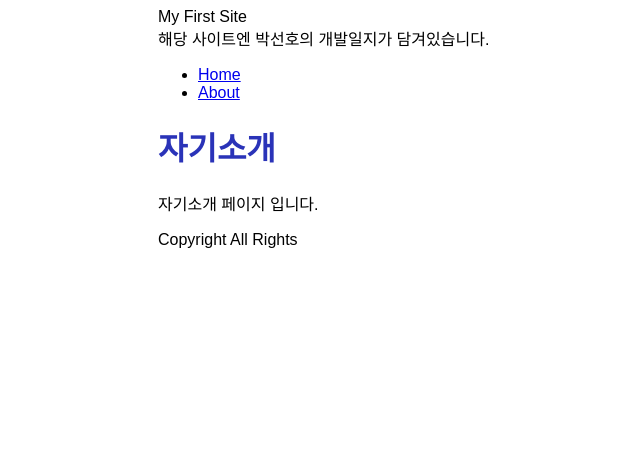
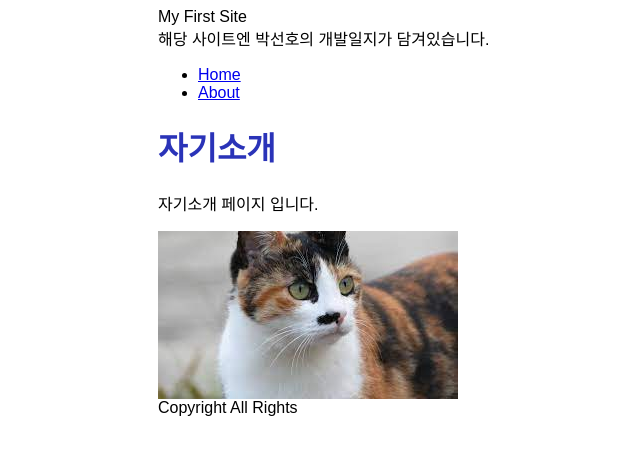
Before and after one commit to Parkseonho/my-blog-2022-05-31, a Gatsby site: page /about in a window 1280 px wide. Shown: the whole page, without its empty margins (232-872 px from the left). Built offline with nearby package versions, Linux system fonts and the light colour scheme; Gatsby itself is replaced by a stand-in of ours.

Commit message:
다른페이지에 사진 추가

```diff
--- a/src/pages/about.js
+++ b/src/pages/about.js
@@ -1,10 +1,15 @@
 import React from "react";
 import Layout from "../components/layout";
+import { StaticImage } from "gatsby-plugin-image";
 
 function AboutPage() {
   return (
     <Layout pageTitle="자기소개">
       <p>자기소개 페이지 입니다.</p>
+      <StaticImage
+        alt="Clifford, a reddish-brown pitbull, posing on a couch and looking stoically at the camera"
+        src="../images/cat.jpg"
+      />
     </Layout>
   );
 }
```
Also changed, not shown: src/images/cat.jpg (added).
